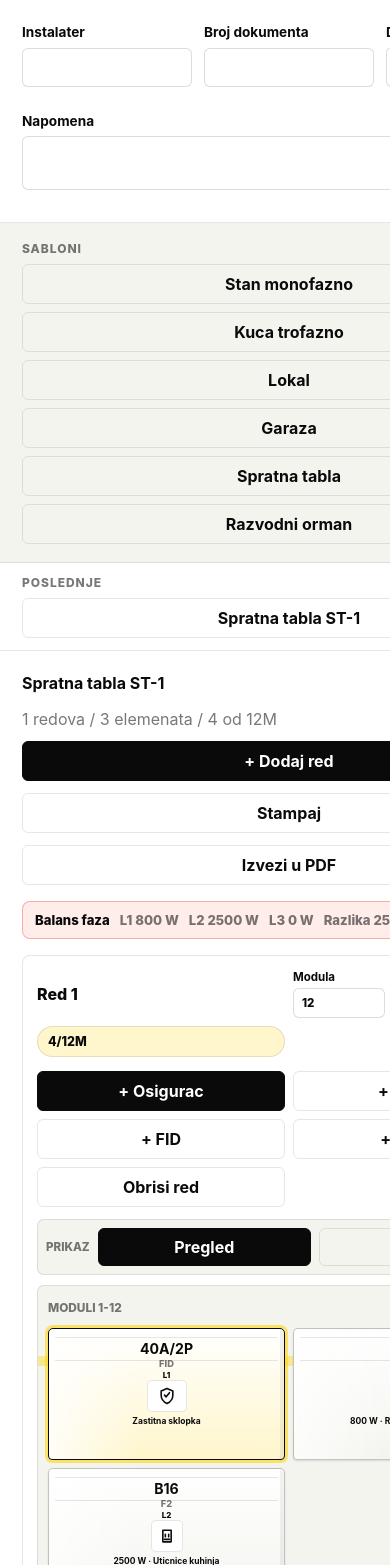
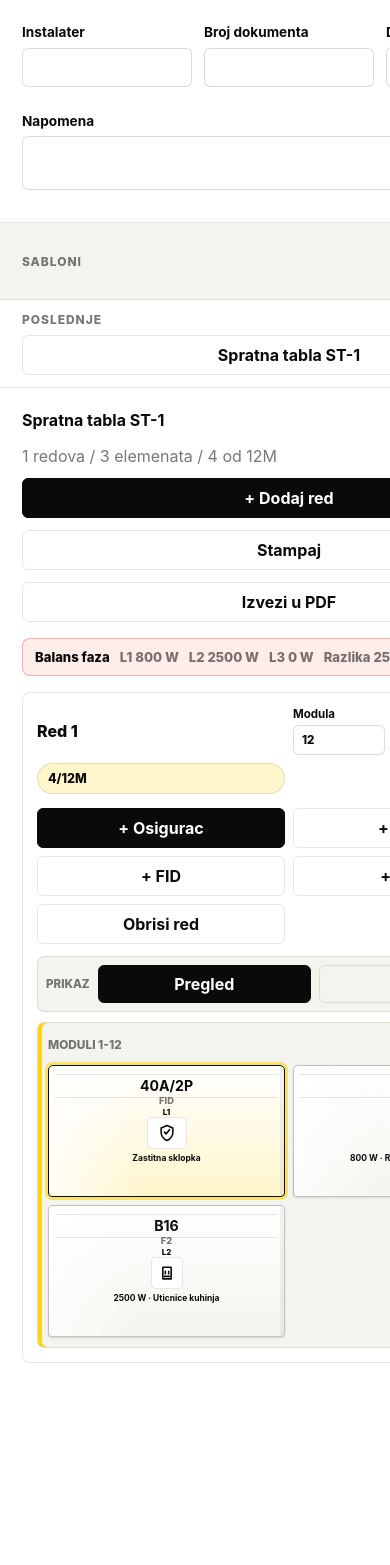
Before and after one commit to dzoni9o/tablogenerator, a React (Vite) app: page / in a window 390 px wide. Shown: the part 435-2000 px from the top of the page. After the commit the page ends 1820 px from the top, so only its background shows below. Built offline with nearby package versions, Linux system fonts and the light colour scheme.

Commit message:
Polish mobile controls and modal layout

```diff
--- a/src/components/TemplatePicker.jsx
+++ b/src/components/TemplatePicker.jsx
@@ -1,14 +1,32 @@
+import { useState } from "react";
 import { boardTemplates } from "../data/templates";
 
 export function TemplatePicker({ onApply }) {
+  const [isOpen, setIsOpen] = useState(false);
+
   return (
-    <section className="template-picker" aria-label="Sabloni table">
-      <span>Sabloni</span>
-      {boardTemplates.map((template) => (
-        <button key={template.id} type="button" className="ghost" onClick={() => onApply(template.id)}>
-          {template.label}
+    <section className={isOpen ? "template-picker templates-open" : "template-picker"} aria-label="Sabloni table">
+      <div className="template-picker-head">
+        <span>Sabloni</span>
+        <button type="button" className="ghost" onClick={() => setIsOpen((current) => !current)} aria-expanded={isOpen}>
+          {isOpen ? "Sakrij" : "Prikazi"}
         </button>
-      ))}
+      </div>
+      <div className="template-options">
+        {boardTemplates.map((template) => (
+          <button
+            key={template.id}
+            type="button"
+            className="ghost"
+            onClick={() => {
+              onApply(template.id);
+              setIsOpen(false);
+            }}
+          >
+            {template.label}
+          </button>
+        ))}
+      </div>
     </section>
   );
 }
--- a/src/styles.css
+++ b/src/styles.css
@@ -27,6 +27,7 @@
 
 body {
   margin: 0;
+  overflow-x: hidden;
 }
 
 button,
@@ -234,6 +235,28 @@ textarea[readonly] {
   gap: 8px;
   flex-wrap: wrap;
   background: var(--muted);
+}
+
+.template-picker {
+  display: grid;
+  gap: 10px;
+}
+
+.template-picker-head {
+  display: flex;
+  align-items: center;
+  justify-content: space-between;
+  gap: 10px;
+}
+
+.template-options {
+  display: none;
+  gap: 8px;
+  flex-wrap: wrap;
+}
+
+.templates-open .template-options {
+  display: flex;
 }
 
 .recent-projects {
@@ -554,11 +577,15 @@ textarea[readonly] {
 .modal-backdrop {
   position: fixed;
   inset: 0;
+  width: 100dvw;
+  height: 100dvh;
   z-index: 20;
   display: grid;
-  place-items: center;
+  align-items: center;
+  justify-items: center;
   background: rgba(10, 10, 10, 0.42);
   overflow-y: auto;
+  overscroll-behavior: contain;
   padding: 18px;
 }
 
@@ -571,6 +598,7 @@ textarea[readonly] {
   border-radius: 8px;
   background: var(--card);
   box-shadow: 0 22px 70px rgba(10, 10, 10, 0.22);
+  margin: auto;
   padding: 20px;
 }
 
@@ -858,6 +886,23 @@ label {
     width: 100%;
   }
 
+  .template-picker {
+    gap: 8px;
+  }
+
+  .template-picker-head {
+    display: grid;
+    grid-template-columns: 1fr auto;
+  }
+
+  .template-options {
+    grid-template-columns: 1fr 1fr;
+  }
+
+  .templates-open .template-options {
+    display: grid;
+  }
+
   .row-toolbar div {
     display: grid;
     grid-template-columns: 1fr 1fr;
@@ -892,19 +937,19 @@ label {
   }
 
   .mobile-overview-mode .mobile-overview-list {
-    display: grid;
+    display: grid !important;
   }
 
   .mobile-overview-mode .rail-breaker-row {
-    display: none;
+    display: none !important;
   }
 
   .mobile-rail-mode .mobile-overview-list {
-    display: none;
+    display: none !important;
   }
 
   .mobile-rail-mode .rail-breaker-row {
-    display: flex;
+    display: flex !important;
   }
 
   .mobile-overview-list {
@@ -914,9 +959,8 @@ label {
   .mobile-segment {
     border: 1px solid var(--border);
     border-radius: 7px;
-    background:
-      linear-gradient(rgba(255, 214, 10, 0.42), rgba(255, 214, 10, 0.42)) 0 70px / 100% 10px no-repeat,
-      var(--muted);
+    background: var(--muted);
+    box-shadow: inset 4px 0 0 var(--brand);
     padding: 10px;
   }
 
```
